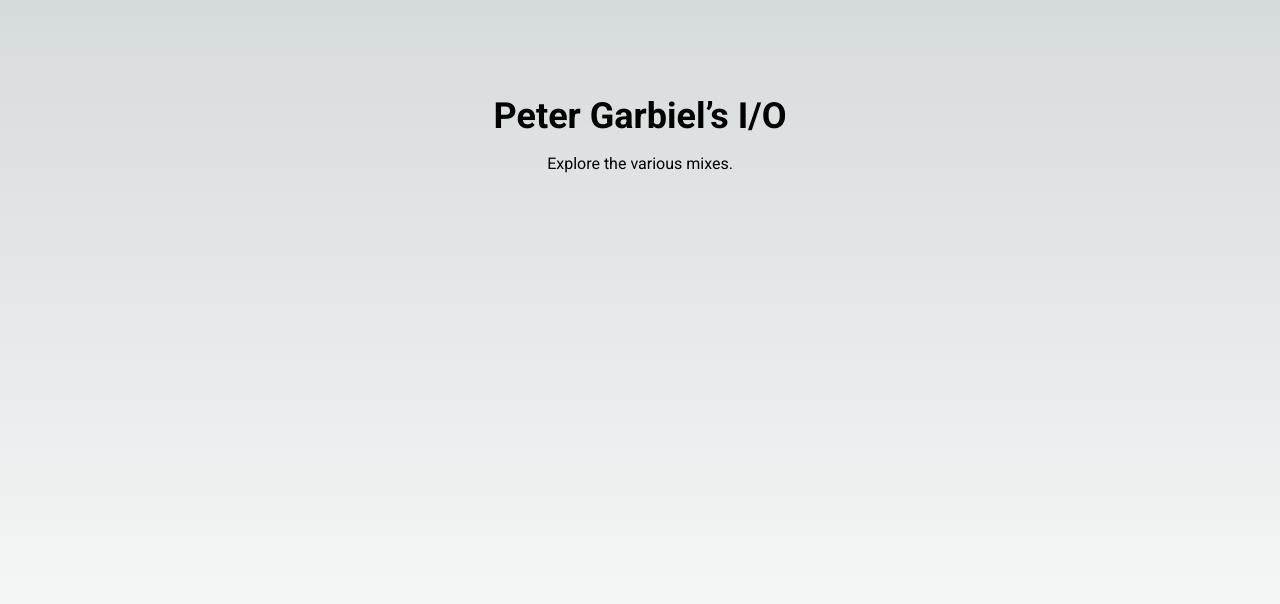
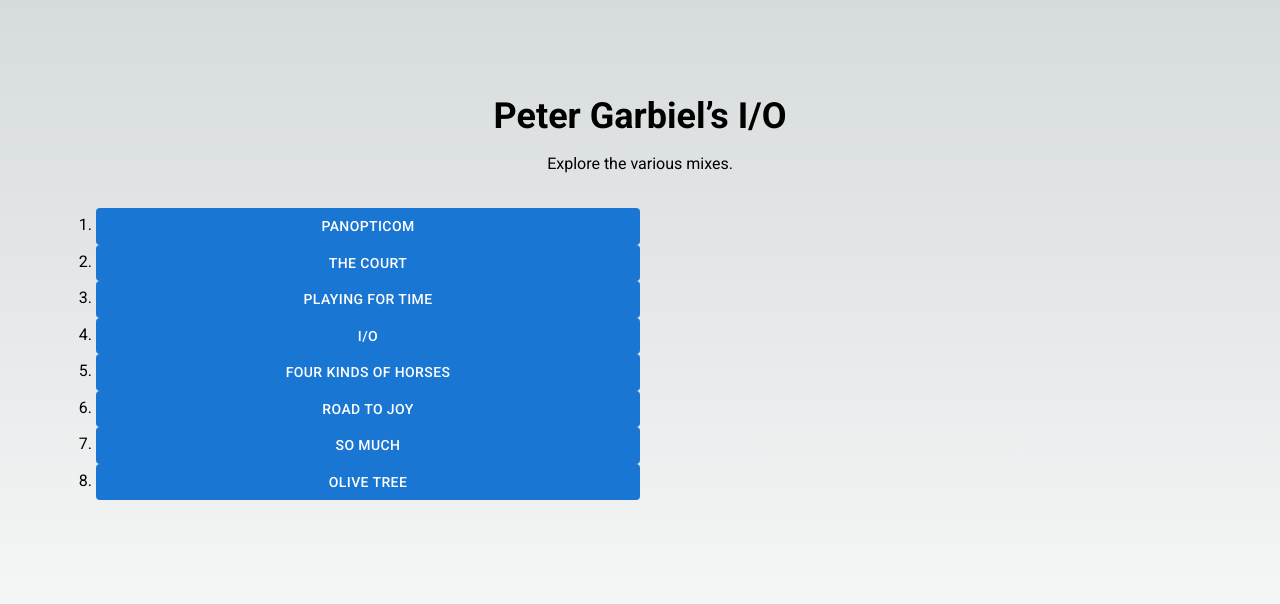
Before and after one commit to drukepple/pg-io, a Next.js app: page / in a window 1280 px wide. Shown: the top 604 px of the page. Built offline with nearby package versions, Linux system fonts and the light colour scheme.

Commit message:
Flesh out tracks comp, stub in player comp

```diff
--- /dev/null
+++ b/src/components/player.tsx
@@ -0,0 +1,7 @@
+export default function Player({song}:{song?:IOTrack}) {
+
+  return (
+    <div style={{ display: "flex", flexDirection: "column" }}>
+    </div>
+  );
+}
--- a/src/components/tracks.tsx
+++ b/src/components/tracks.tsx
@@ -1,6 +1,41 @@
+'use client'
+
+import { useState } from "react";
+import Player from "./player";
+import { Button, useTheme } from "@mui/material";
+
 export default function Tracks({ioData}:{ioData:IOData}) {
+  const theme = useTheme();
+  const [currentSong, setCurrentSong] = useState<IOTrack>();
   return (
     <div className="justify-start w-full">
+      <ol style={{ listStyle: "decimal" }} className="w-1/2 mb-8">
+        {ioData.map((song) => {
+          const current = song === currentSong;
+          return (
+            <li key={song.title}>
+              <Button
+                variant="contained"
+                disableElevation
+                disabled={current}
+                color={current ? "info" : "primary"}
+                sx={{
+                  "&.Mui-disabled": {
+                    color: theme.palette.primary.contrastText,
+                    backgroundColor: theme.palette.primary.light,
+                  },
+                }}
+                className="justify-start"
+                fullWidth
+                onClick={() => setCurrentSong(song)}
+              >
+                {song.title}
+              </Button>
+            </li>
+          );
+        })}
+      </ol>
+      <Player song={currentSong} />
     </div>
   );
 
```
